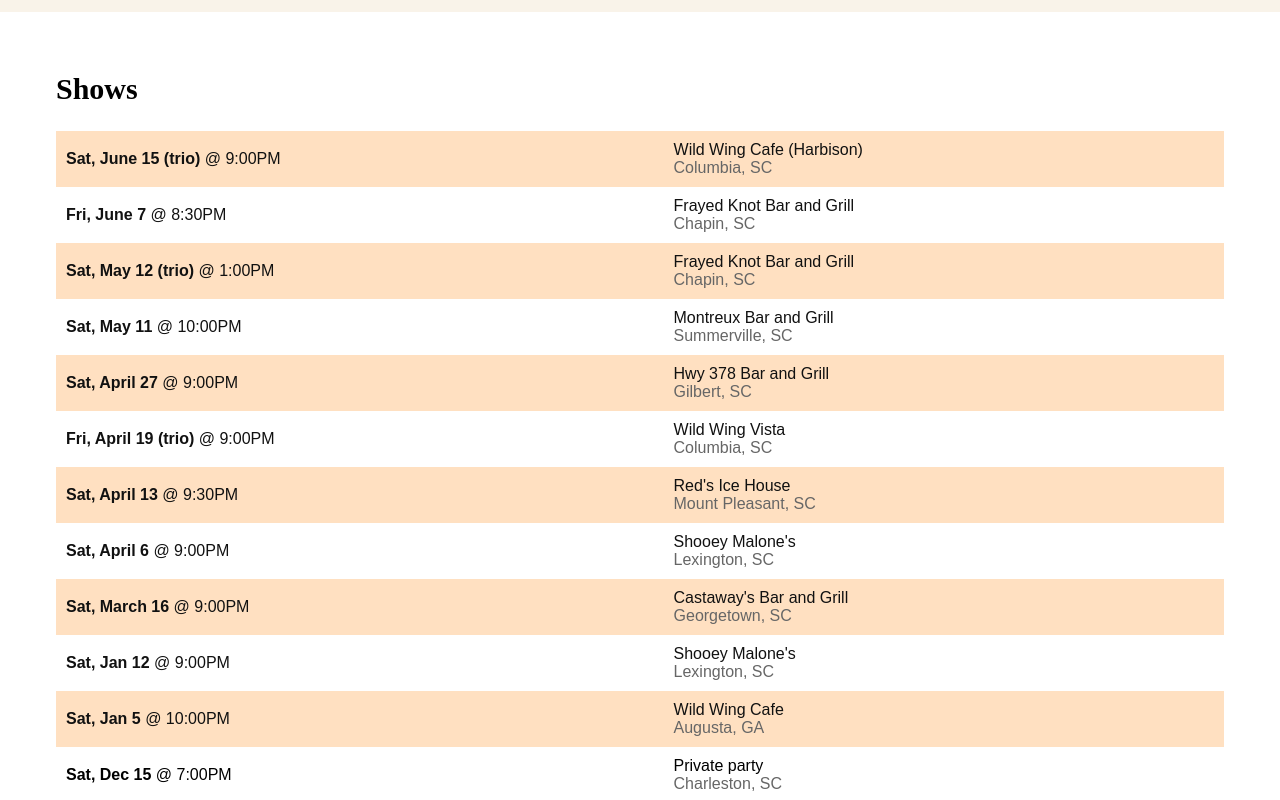
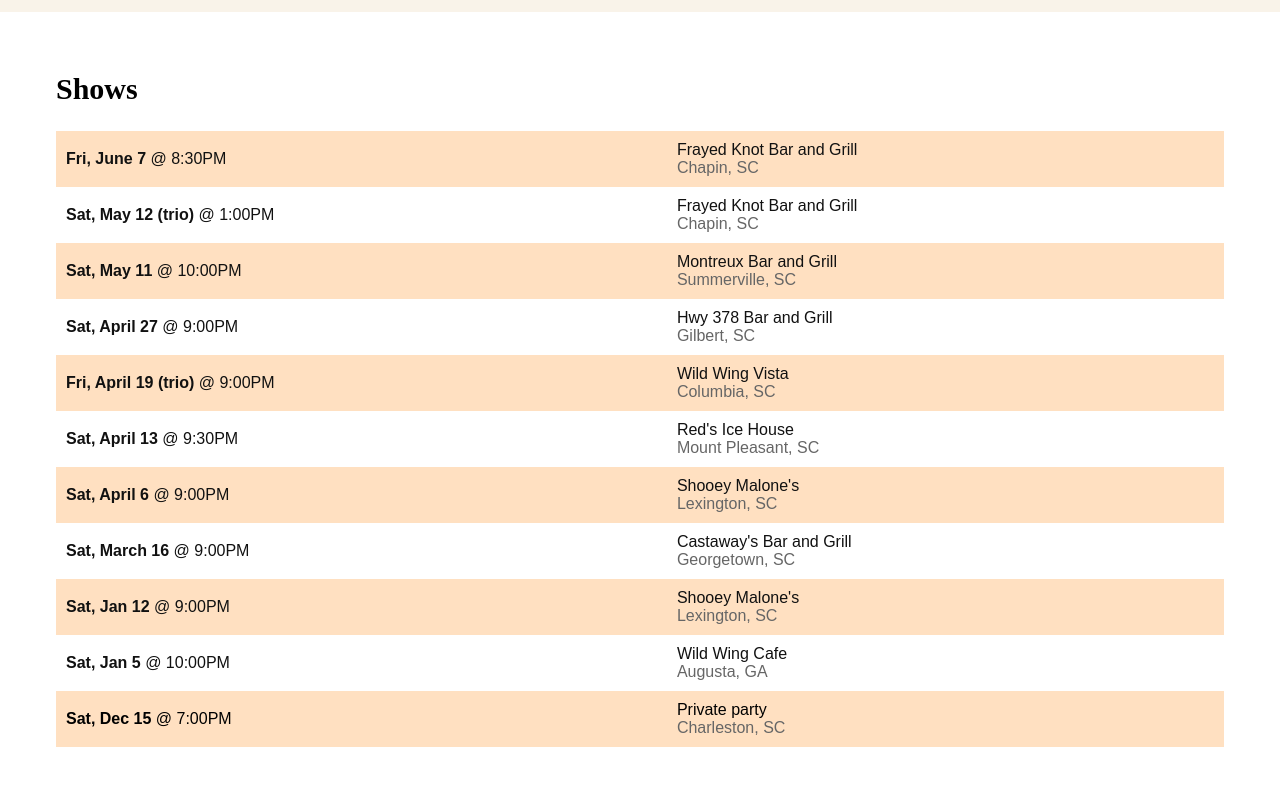
Before and after one commit to rebekahpadula/under-the-sun, a React (Create React App) app: page / in a window 1280 px wide. Shown: the part 1520-2320 px from the top of the page. Built offline with nearby package versions, Linux system fonts and the light colour scheme; a web font is replaced by a local one.

Commit message:
removes show

```diff
--- a/src/components/Shows.js
+++ b/src/components/Shows.js
@@ -127,7 +127,7 @@
             <ShowsHeading>Shows</ShowsHeading>
                 <ShowsTableBody>
 
-                    <ShowsRow>
+                    {/* <ShowsRow>
                         <ShowsData>
                             <ShowsLink href="https://www.facebook.com/events/377606796361912/">
                             <ShowsDate><strong>Sat, June 15 (trio)</strong> @ 9:00PM</ShowsDate>
@@ -138,7 +138,7 @@
                             <ShowsEvent>Wild Wing Cafe (Harbison)</ShowsEvent><ShowsLocation>Columbia, SC</ShowsLocation>
                             </ShowsLink>
                         </ShowsData>
-                    </ShowsRow>
+                    </ShowsRow> */}
                     <ShowsRow>
                         <ShowsData>
                             <ShowsLink href="https://www.facebook.com/events/324114541781157/">
```
